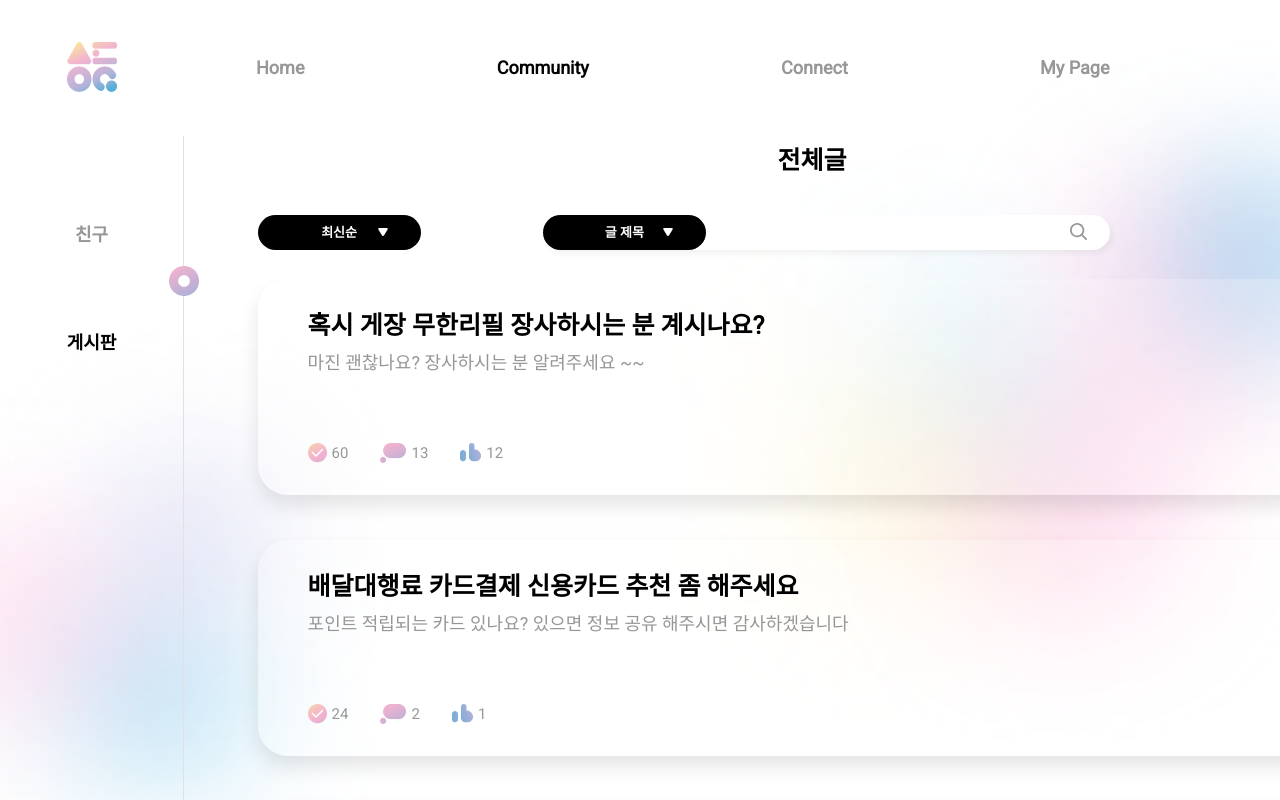
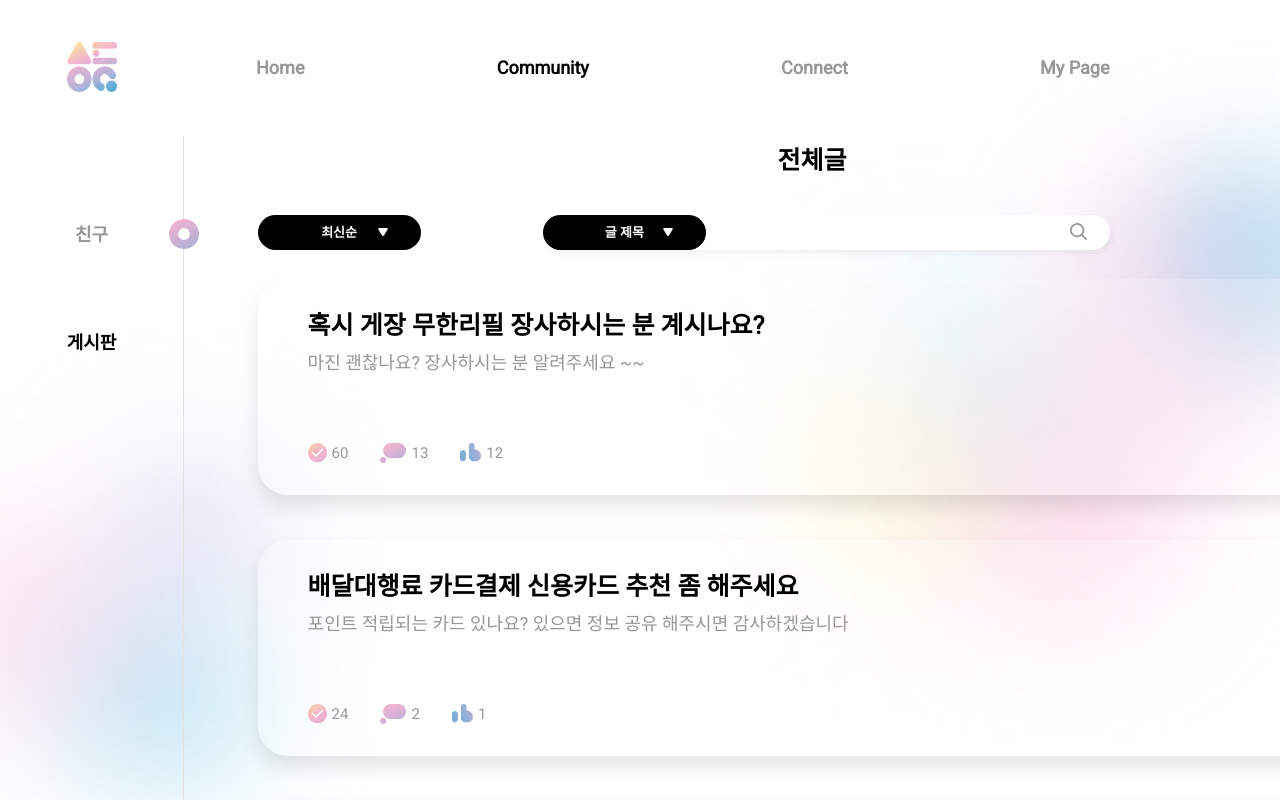
Before and after one commit to stockOneQ/front, a Next.js app: page /community/board in a window 1280 px wide. Shown: the top 800 px of the page. Built offline with nearby package versions, Linux system fonts and the light colour scheme.

Commit message:
feat(layout): side nav 애니메이션 추가

```diff
--- a/layouts/AppLayout.tsx
+++ b/layouts/AppLayout.tsx
@@ -1,4 +1,4 @@
-import React, { PropsWithChildren } from 'react';
+import React, { PropsWithChildren, useState } from 'react';
 import { useRouter } from 'next/router';
 import * as L from './AppLayoutStyles';
 import Header from './Header';
@@ -6,15 +6,17 @@ import SideMenuBar from './SideMenuBar';
 import useGetSideMenuBarItems from 'hooks/layouts/useGetSideMenuBarItems';
 
 const AppLayout = ({ children }: PropsWithChildren) => {
+  const [sideBarIdx, setSideBarIdx] = useState(0);
+
   const router = useRouter();
   const currentPath = router.pathname;
   const sideMenuBarItems = useGetSideMenuBarItems(currentPath)!;
 
   return (
     <>
-      <Header />
+      <Header setSideBarIdx={setSideBarIdx} />
       <L.Box>
-        <SideMenuBar items={sideMenuBarItems} currentPath={currentPath} />
+        <SideMenuBar items={sideMenuBarItems} currentPath={currentPath} sideBarIdx={sideBarIdx} setSideBarIdx={setSideBarIdx} />
         <L.Main>{children}</L.Main>
       </L.Box>
     </>
--- a/layouts/Header/index.tsx
+++ b/layouts/Header/index.tsx
@@ -3,8 +3,13 @@ import Image from "next/image";
 import logo from "public/favicon/favicon-192.png";
 import * as H from "./style";
 import { useRouter } from 'next/router';
+import { Dispatch, SetStateAction } from 'react';
 
-const Header = () => {
+interface IHeaderProps {
+  setSideBarIdx: Dispatch<SetStateAction<number>>;
+}
+
+const Header = ({ setSideBarIdx }: IHeaderProps) => {
   const router = useRouter();
   const currentPath = router.pathname;
 
@@ -24,27 +29,27 @@ const Header = () => {
       <H.NavBar>
         <H.NavList>
           <H.NavItem className={(currentPath.startsWith('/home') || currentPath === '/') ? 'active' : ''}>
-            <Link href="/home/frozen">
+            <Link href="/home/frozen" onClick={() => { setSideBarIdx(0)} }>
               Home
             </Link>
           </H.NavItem>
           <H.NavItem className={currentPath.startsWith('/community') ? 'active' : ''}>
-            <Link href="/community/friends">
+            <Link href="/community/friends" onClick={() => { setSideBarIdx(0)} }>
               Community
             </Link>
           </H.NavItem>
           <H.NavItem className={currentPath.startsWith('/connect') ? 'active' : ''}>
-            <Link href="/connect/data">
+            <Link href="/connect/data" onClick={() => { setSideBarIdx(0)} }>
               Connect
             </Link>
           </H.NavItem>
           <H.NavItem className={currentPath.startsWith('/myPage') ? 'active' : ''}>
-            <Link href="/myPage/edit">
+            <Link href="/myPage/edit" onClick={() => { setSideBarIdx(0)} }>
               My Page
             </Link>
           </H.NavItem>
           <H.NavItem className={currentPath.startsWith('/login') ? 'active' : ''}>
-            <Link href="/login">
+            <Link href="/login" onClick={() => { setSideBarIdx(0)} }>
               로그아웃
             </Link>
           </H.NavItem>
--- a/layouts/SideMenuBar/SideMenuBarModule.ts
+++ b/layouts/SideMenuBar/SideMenuBarModule.ts
@@ -25,9 +25,13 @@ export const SideMenuBarItem = styled.li`
   }
 `;
 
-export const LogoBox = styled.div`
-  top: 17%;
-  left: 100%;
-  transform: translate(-50%, -50%);
+interface ILogoBoxProps {
+  sideBarIdx: number;
+}
+export const LogoBox = styled.div<ILogoBoxProps>`
+  top: ${({ sideBarIdx }) => sideBarIdx === 0 ? '9.9rem' : sideBarIdx === 1 ? '20.7rem' : '31.5rem'};
+  right: 0;
+  transform: translate(50%, -50%);
   position: absolute;
+  transition: all .7s ease;
 `;
--- a/layouts/SideMenuBar/index.tsx
+++ b/layouts/SideMenuBar/index.tsx
@@ -3,13 +3,20 @@ import Image from 'next/image';
 import menuIcon from '../../public/assets/icons/menu.png';
 import * as S from './SideMenuBarModule';
 import { Item } from 'hooks/layouts/useGetSideMenuBarItems';
+import { Dispatch, SetStateAction, useEffect, useState } from 'react';
 
 interface ISideMenuBarProps {
   items: Item[];
   currentPath: string;
+  sideBarIdx: number;
+  setSideBarIdx: Dispatch<SetStateAction<number>>;
 }
 
-const SideMenuBar = ({ items, currentPath }: ISideMenuBarProps) => {
+const SideMenuBar = ({ items, currentPath, sideBarIdx, setSideBarIdx }: ISideMenuBarProps) => {
+
+  console.log('aaa', sideBarIdx);
+
+
   return (
     <S.SideMenuBar>
       <S.SideMenuBarList>
@@ -17,6 +24,7 @@ const SideMenuBar = ({ items, currentPath }: ISideMenuBarProps) => {
           <S.SideMenuBarItem
             key={idx}
             className={currentPath.endsWith(end) ? 'active' : ''}
+            onClick={() => { setSideBarIdx(idx) }}
           >
             <Link href={url}>
               {label}
@@ -26,7 +34,7 @@ const SideMenuBar = ({ items, currentPath }: ISideMenuBarProps) => {
       </S.SideMenuBarList>
 
       {/* 버튼 따라 움직이는 애니메이션 처리 필요 */}
-      <S.LogoBox>
+      <S.LogoBox sideBarIdx={sideBarIdx}>
         <Image
           className="menu_icon"
           src={menuIcon}
```
